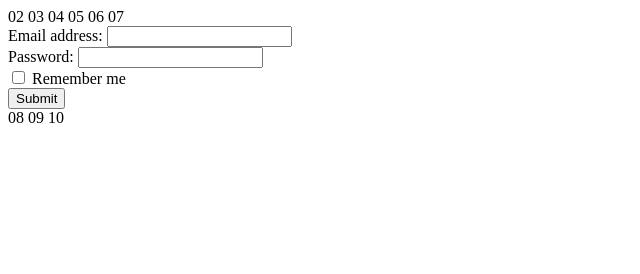
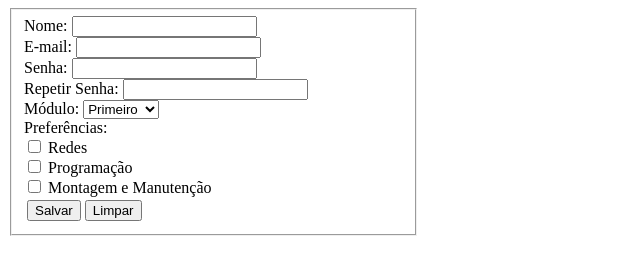
Before and after one commit to Altair-cmd/PW2, a plain HTML site: page index.html in a window 1280 px wide. Shown: the whole page, without its empty margins (0-640 px from the left). Drawn offline with Linux system fonts and the light colour scheme.

Commit message:
Arquivo certo

```diff
--- a/index.html
+++ b/index.html
@@ -1,26 +1,65 @@
 <!DOCTYPE html>
-02 <html>
-03 <head>
-04     <meta charset="UTF-8"/>
-05     <title>Document</title>
-06 </head>
-07 <body>
-        <form action="/action_page.php">
-            <div class="form-group">
-              <label for="email">Email address:</label>
-              <input type="email" class="form-control" id="email">
-            </div>
-            <div class="form-group">
-              <label for="pwd">Password:</label>
-              <input type="password" class="form-control" id="pwd">
-            </div>
-            <div class="checkbox">
-              <label><input type="checkbox"> Remember me</label>
-            </div>
-            <button type="submit" class="btn btn-default">Submit</button>
-          </form>
+
+<html>
 
 
-08
-09 </body>
-10 </html>
+
+<head>
+ <meta charset="utf-8" />
+
+  <title>Formulário</title>
+</head>
+
+
+
+<body>
+ <fieldset style="width: 30%;">
+ <form action="/pagina-processa-dados-do-form" method="post">
+
+      <div>
+        <label for="nome">Nome:</label>
+        <input type="text" id="nome" />
+      </div>
+      <div>
+        <label for="email">E-mail:</label>
+       <input type="email" id="email" />
+      </div>
+      <div>
+        <label for="senha">Senha:</label>
+        <input type="password" id="pass" name="senha" minlength="8" required>
+      </div>
+      <div>
+        <label for="repetir">Repetir Senha:</label>
+        <input type="password" id="pass" name="senha2" minlength="8" required>
+      </div>
+      Módulo:
+      <select>
+
+        <option>Primeiro</option>
+        <option>Segundo</option>
+        <option>Terceiro</option>
+      </select>
+      <br>
+      Preferências:
+      <br>
+      <input type="checkbox" name="OPCAO" value="op1"> Redes<br>
+      <input type="checkbox" name="OPCAO" value="op2"> Programação<br>
+      <input type="checkbox" name="OPCAO" value="op3"> Montagem e Manutenção<br>
+      <table>
+        <tr>
+          <td>
+            <div class="button">
+              <button type="submit">Salvar</button>
+            </div>
+          </td>
+          <td>
+            <div class="button">
+              <button type="submit">Limpar</button>
+            </div>
+          </td>
+        </tr>
+      </table>
+    </form>
+  </fieldset>
+</body>
+</html>
```
